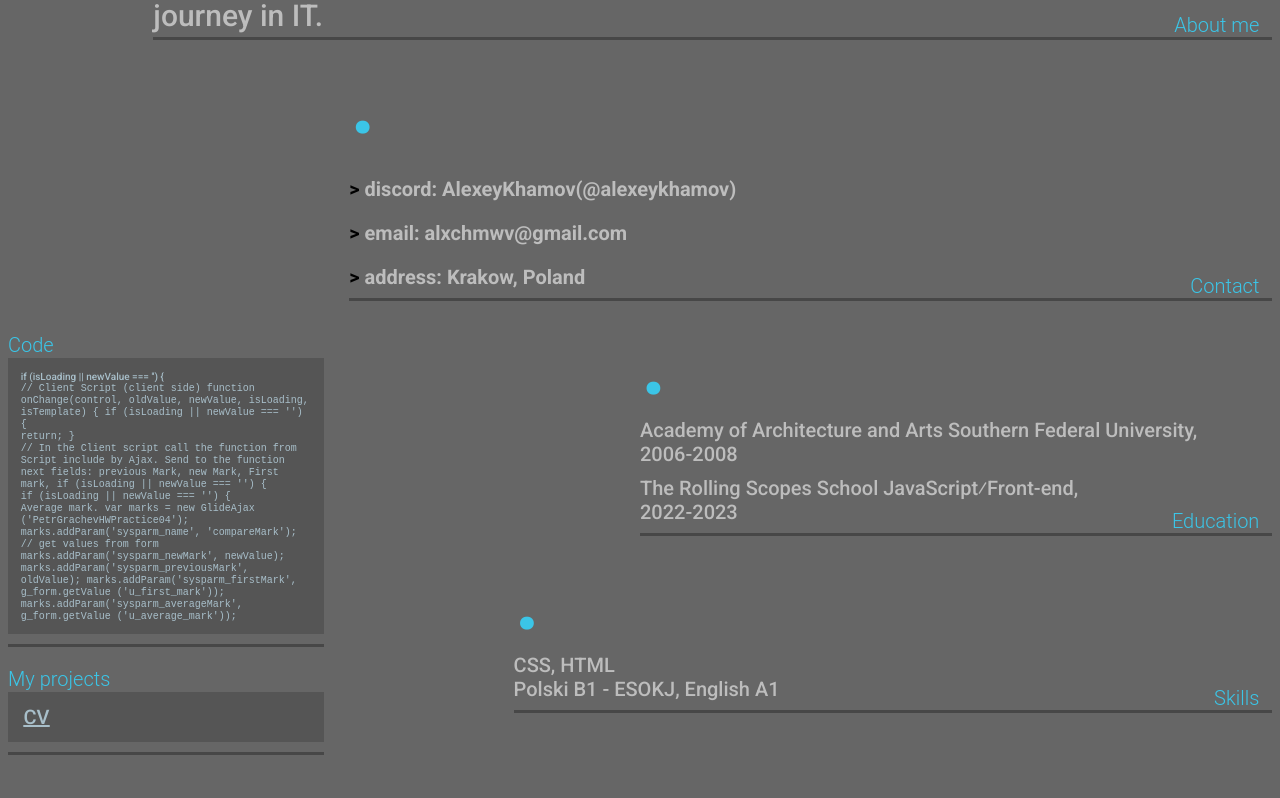
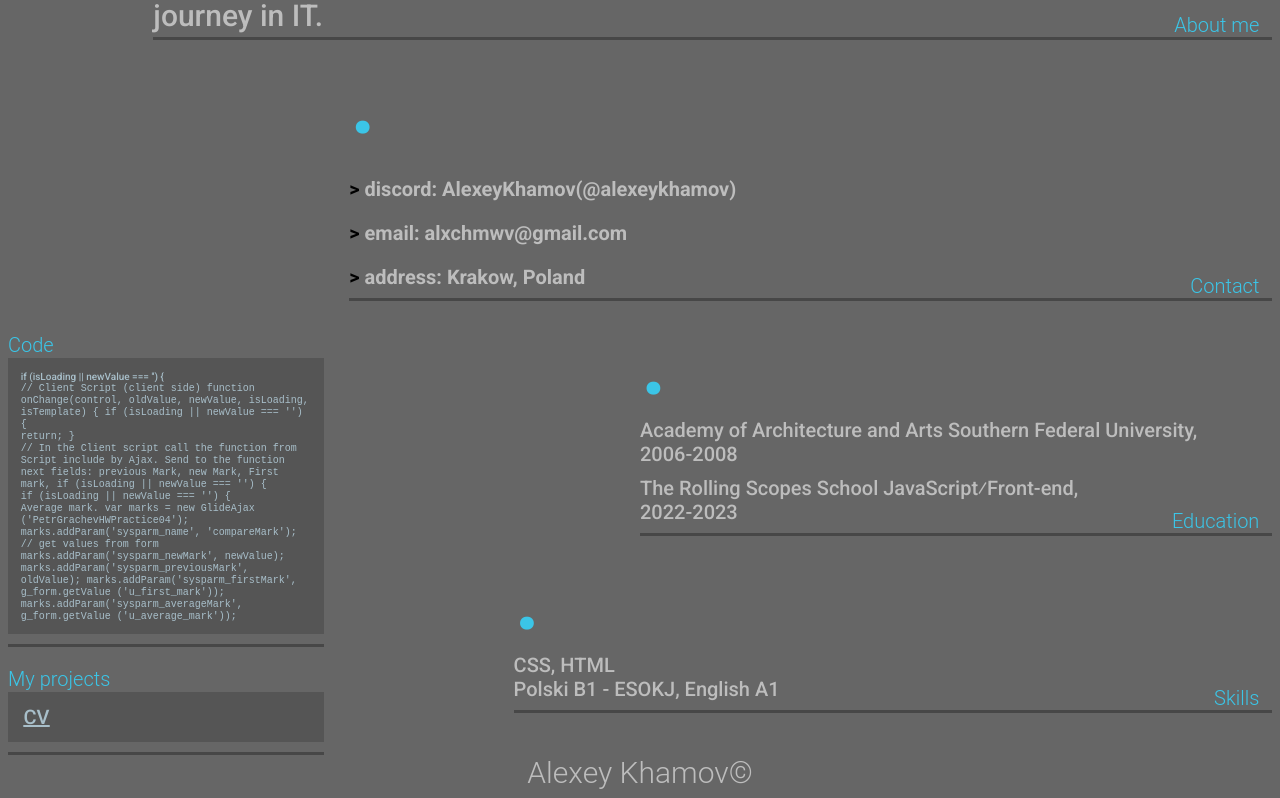
Before and after one commit to AlexeyKhamov/rsschool-cv, a plain HTML site: page index.html in a window 1280 px wide. Shown: the part 840-1638 px from the top of the page. Before the commit the page ends 1603 px from the top, so only its background shows below. Drawn offline with Linux system fonts and the light colour scheme.

```diff
--- a/index.html
+++ b/index.html
@@ -174,6 +174,9 @@ Academy of Architecture and Arts Southern Federal University, <br>2006-2008
                 <a class="proj"; href="https://AlexeyKhamov.github.io/rsschool-cv/" target="_blank"><u>CV</u></a>
                 </p>
               <div style="border-bottom: solid 3px #474747; margin-right: 75%; margin-top: -10px;"></div>
+              <footer>Alexey Khamov&#169;
+
+              </footer>
         </div>
 
 
```
